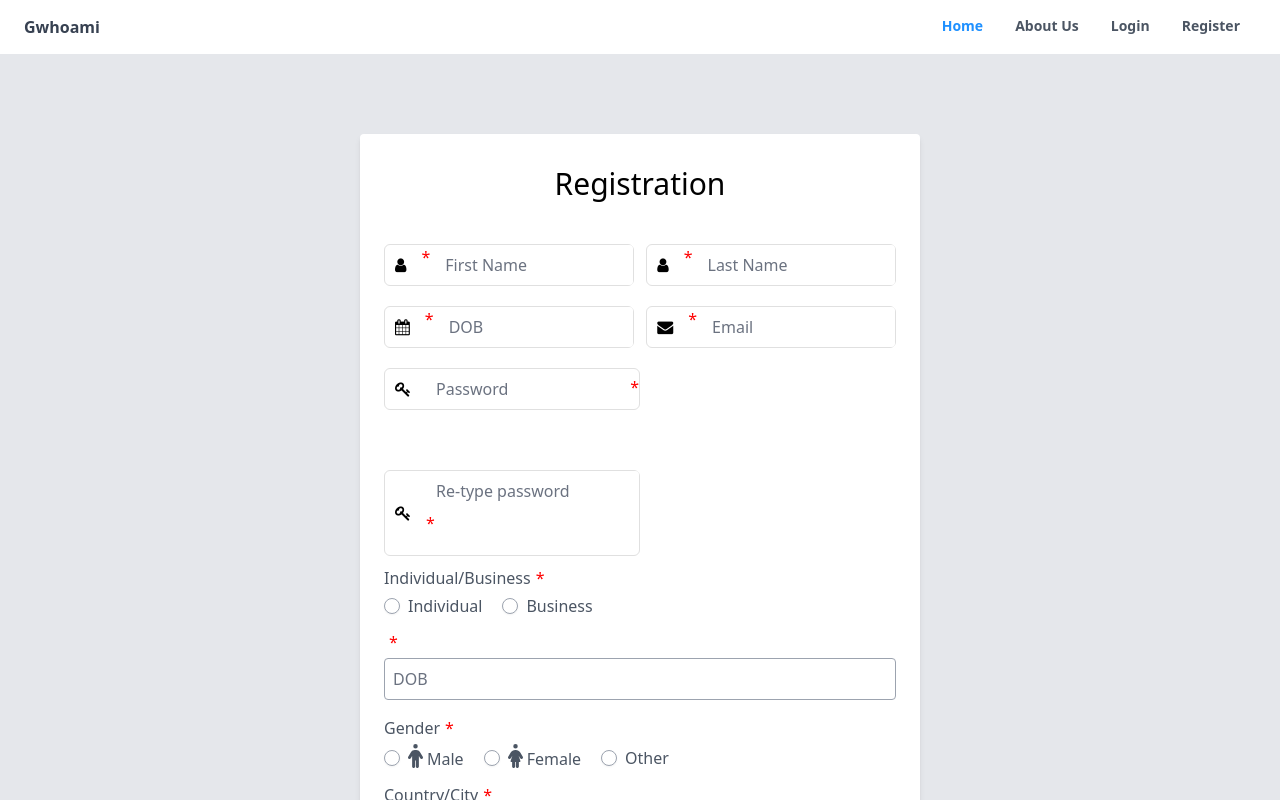
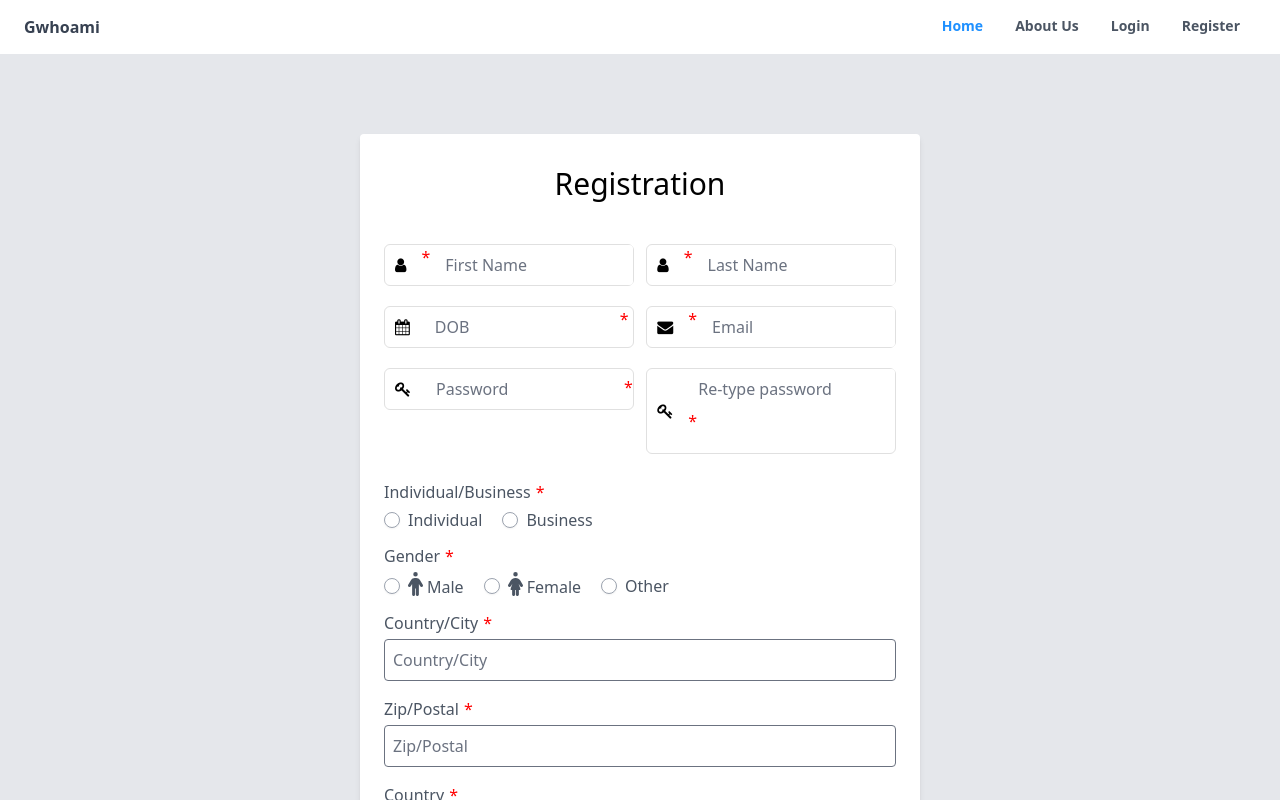
Before and after one commit to gwhoami/gwhoami, a React (Create React App) app in the folder react-gwhoami/: page /home/signin in a window 1280 px wide. Built offline with nearby package versions, Linux system fonts and the light colour scheme; no server answers.

Commit message:
today
today

```diff
--- a/react-gwhoami/src/component/forms/index.js
+++ b/react-gwhoami/src/component/forms/index.js
@@ -136,9 +136,10 @@ export const InputDOB = React.memo(({styleClass, formKey, formRef, ui, label, ca
     }
     return (
         <div className={`${styleClass}${isNotValid() ? ' mark-err' : ''}`}>
-            <label className="text-gray-600 mb-1 required"></label>
+
             <ReactDatePicker selected={formRef.current[formKey]} onChange={date=>setFormVal(date)} placeholderText={placeholder} className={`border ${inValidBorder()} w-full p-2 rounded`} dateFormat={'MMM/dd/yyyy'}/>
             {isNotValid() && <div className='flex justify-start items-center text-red-500 text-xs mt-1'>{required}</div>}
+            &nbsp;<label className="text-gray-600 mb-1 required"></label>&nbsp;
         </div>
     );
 });
@@ -166,6 +167,8 @@ export const PasswordCheck = React.memo(({styleClass, formKey, formRef, ui, ID="
     }
     return (
         <>
+
+
             <div className={`flex flex-col${(isNotValid() || (formRef.current.isSubmit && feed >=0 && feed < 2)) ? ' mark-err' : ''}${formRef.current[formKey].length ? '': ' mb-4'}`}>
                 <div class="flex flex-row">
                     <div class="w-1/2 ... ">
@@ -187,8 +190,8 @@ export const PasswordCheck = React.memo(({styleClass, formKey, formRef, ui, ID="
                          <label className="text-gray-600 mb-1 required"></label>
                        </div>
                    </div>
-            </div>
-            </div>
+
+
                     &nbsp;&nbsp;&nbsp;
 
             <div class="w-1/2 ... ">
@@ -210,7 +213,8 @@ export const PasswordCheck = React.memo(({styleClass, formKey, formRef, ui, ID="
                       </div>
                 </div>
             </div>
-
+        </div>
+        </div>
         </>
     );
 });
--- a/react-gwhoami/src/container/register.js
+++ b/react-gwhoami/src/container/register.js
@@ -118,7 +118,6 @@ const RegisterUser = React.memo(() => {
 
                     </div>
                         <InputRadio styleClass="flex flex-col mb-3" formKey="business" formRef={regRef} ui={ui} name="business" label="Individual/Business" values={['Individual', 'Business']} required="Individual/Business is required"/>
-                        <InputDOB styleClass="flex flex-col mb-4" formKey="dob" ID="dob" formRef={regRef} uiRefresh={ui} label="DOB" placeholder="DOB" required="Date of birth is required" callback={dobCallback}/>
                         <InputRadio styleClass="flex flex-col mb-3" formKey="gender" formRef={regRef} ui={ui} name="gender" label="Gender" values={['Male', 'Female', 'Other']} icons={[faMale, faFemale]} required="This field is required"/>
                         <InputText styleClass="flex flex-col mb-4" formKey="city" formRef={regRef} uiRefresh={ui} label="Country/City" placeholder="Country/City" required="Country/City is required"/>
                         <InputText styleClass="flex flex-col mb-4" formKey="zipcode" formRef={regRef} uiRefresh={ui} label="Zip/Postal" placeholder="Zip/Postal" required="Zip/Postal is required"/>
```
Lines whose indentation alone changed are shown as unchanged.
